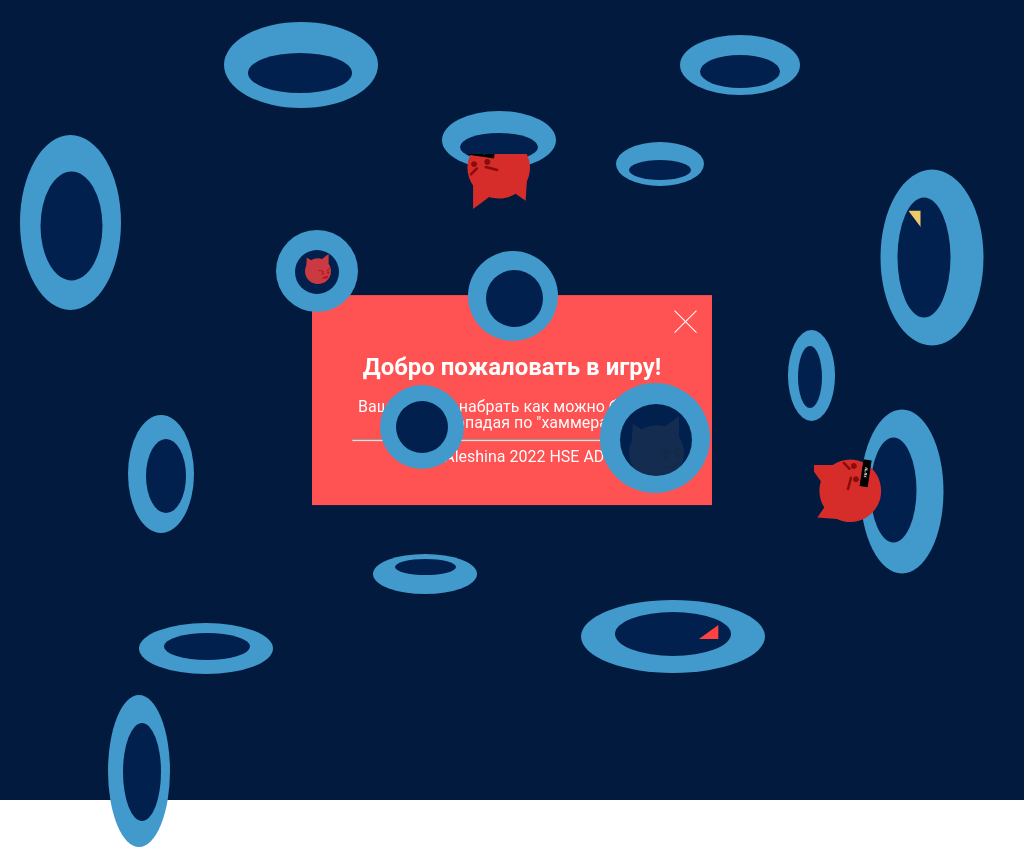
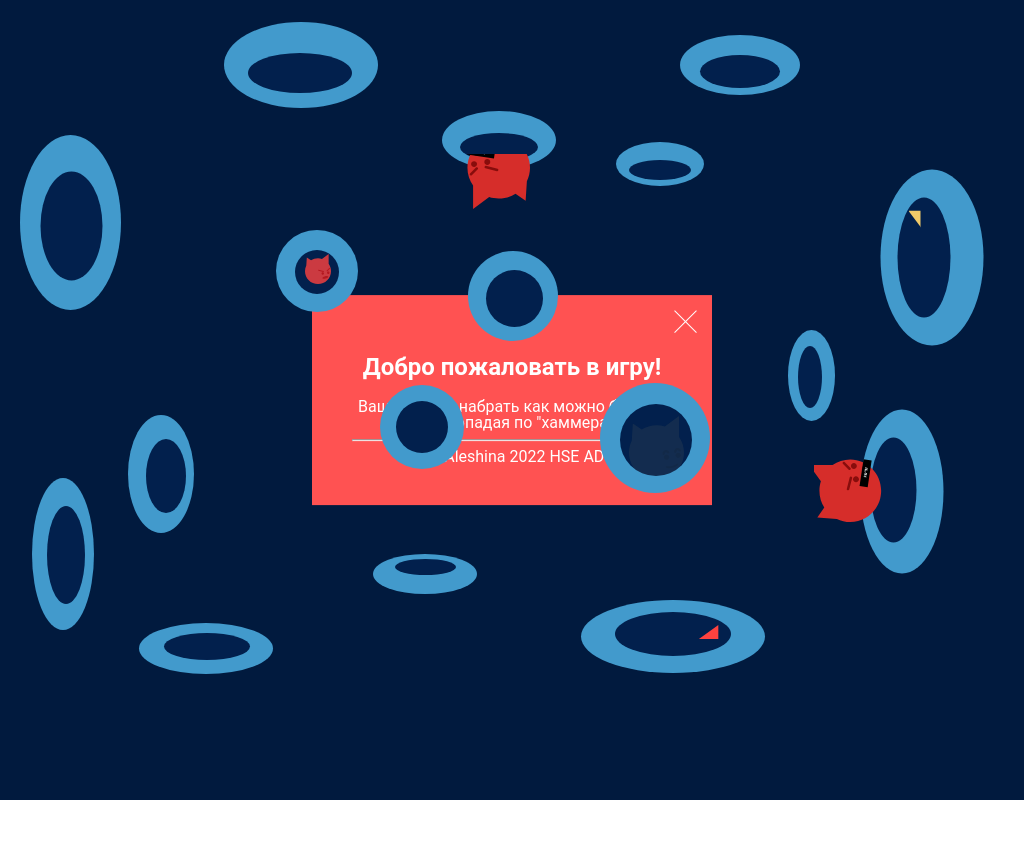
Before and after one commit to Exsi212/pushhammer, a plain HTML site: page index.html in a window 1024 px wide. Both pictures are taken after a click on the element 512 px from the left and 400 px from the top of the page. After the commit the page ends 800 px from the top, so only its background shows below. Drawn offline with Linux system fonts and the light colour scheme.

Commit message:
Update responsive.css

```diff
--- a/resource/stylesheets/responsive.css
+++ b/resource/stylesheets/responsive.css
@@ -1324,8 +1324,8 @@
     height: 152px;
     background: #429ACC;
     border-radius: 80%;
-    top: 695px;
-    left: 108px;
+    top: 478px;
+    left: 32px;
   }
 
   .leftoс2 {
```
